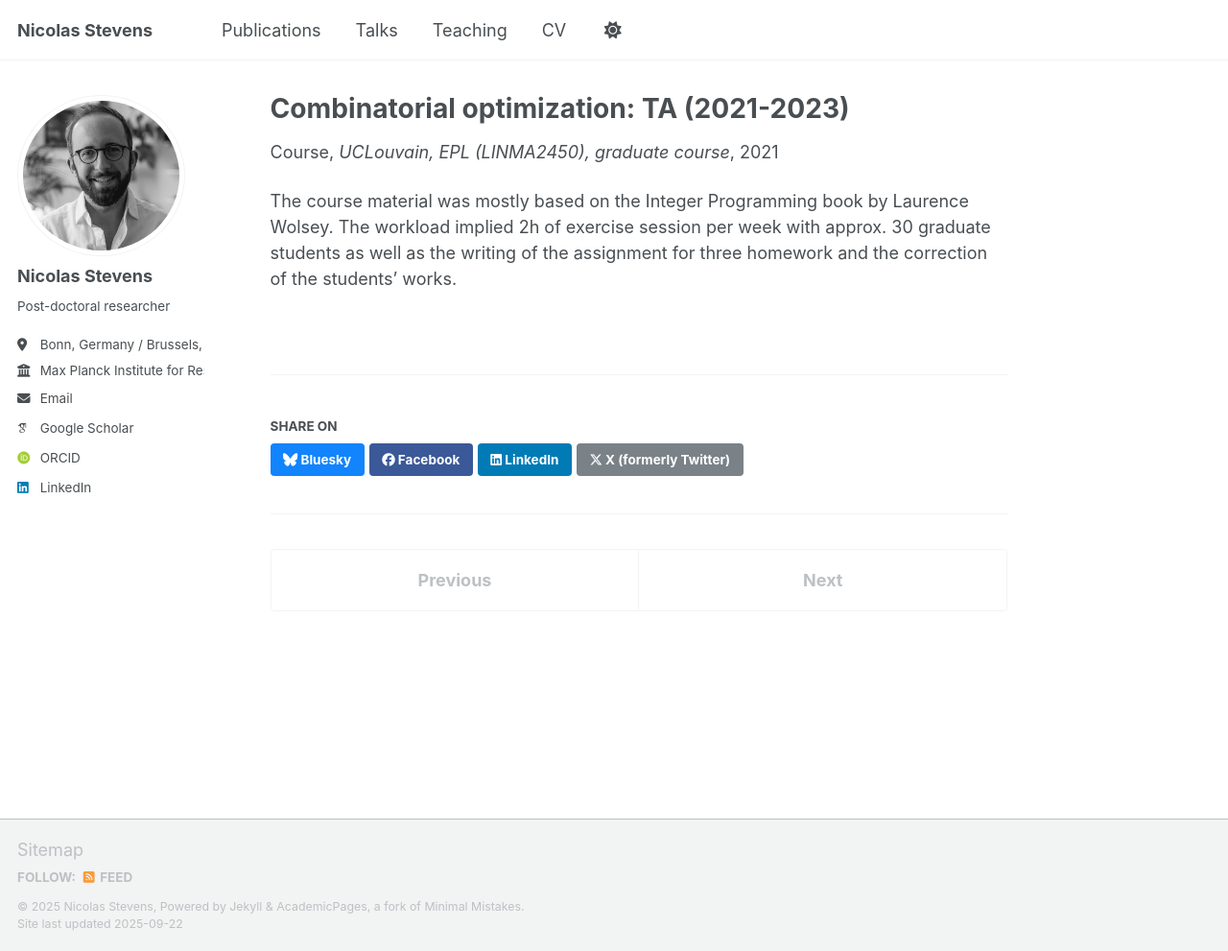
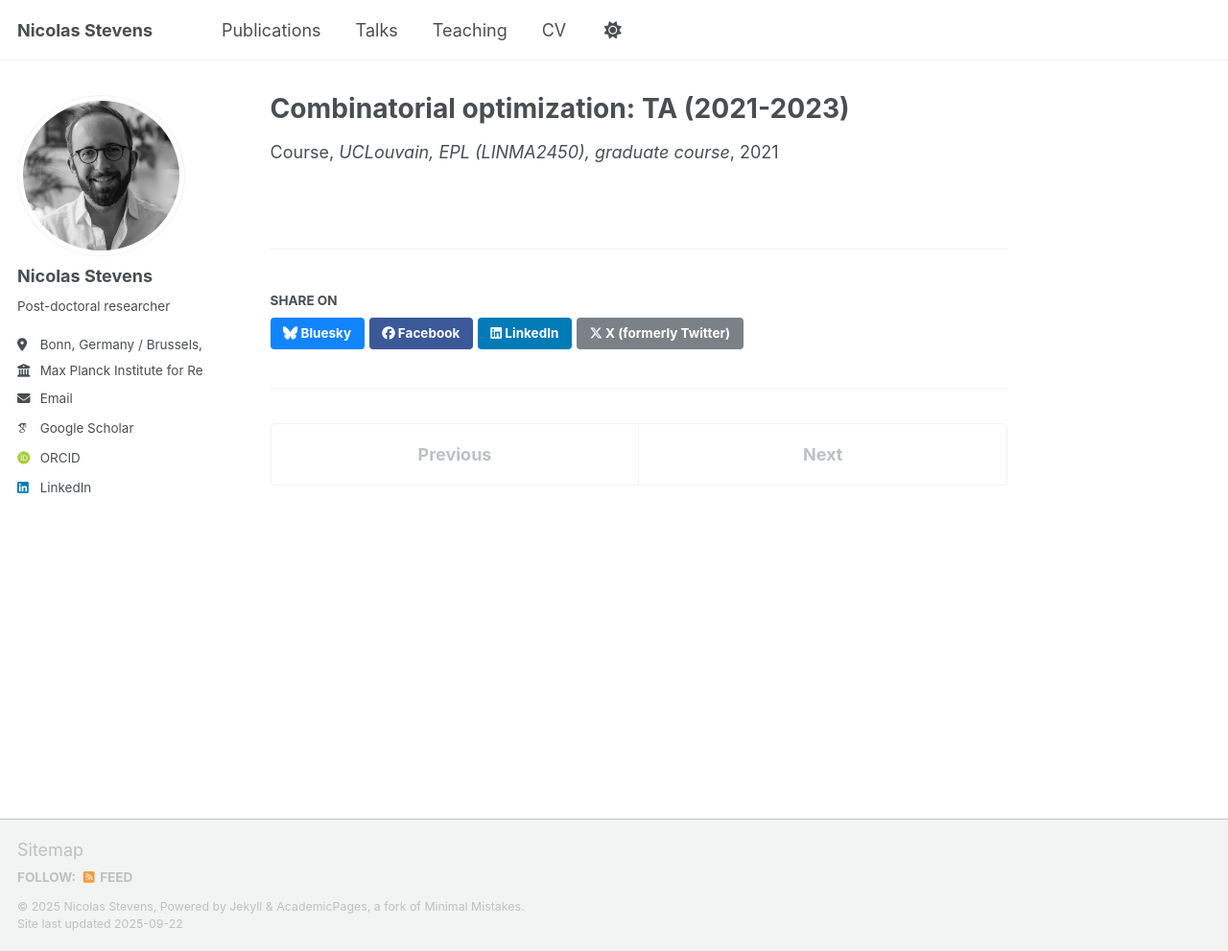
Before and after one commit to NicolasStevens/NicolasStevens.github.io, a Jekyll site: the page built from _teaching/UCLouvainCOpti.md, in a window 1280 px wide and 991 px high. Shown: the whole window at 96% size. Built offline with Jekyll 4.4.1, drawn with Linux system fonts in a browser that asks for light colours; some web fonts are replaced; a script that is not in the unit is left out.

Commit message:
Update UCLouvainCOpti.md

```diff
--- a/_teaching/UCLouvainCOpti.md
+++ b/_teaching/UCLouvainCOpti.md
@@ -7,6 +7,3 @@ venue: "UCLouvain, EPL (LINMA2450), graduate course"
 date: 2021-01-01
 location: "Louvain-la-Neuve, Belgium"
 ---
-
-The course material was mostly based on the Integer Programming book by Laurence Wolsey.
-The workload implied 2h of exercise session per week with approx. 30 graduate students as well as the writing of the assignment for three homework and the correction of the students’ works.
```
